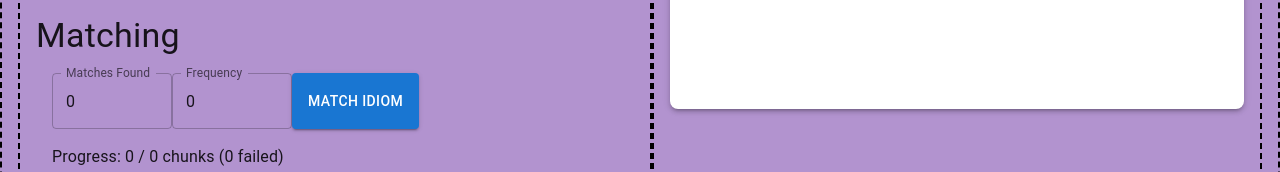
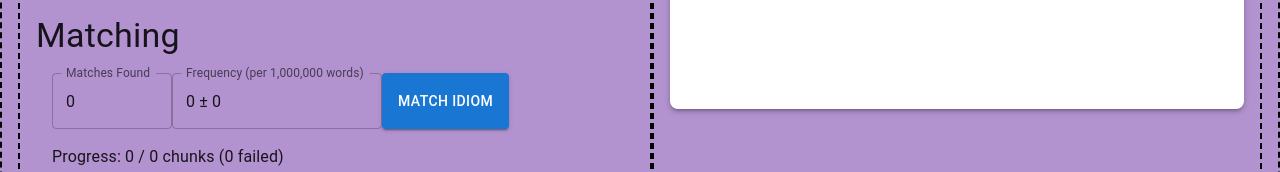
Before and after one commit to evanshaped/portfolio_frontend, a React (Vite) app: page / in a window 1280 px wide. Shown: the part 589-761 px from the top of the page. Built offline with nearby package versions, Linux system fonts and the light colour scheme; no server answers.

Commit message:
Improve formatting of frequency info from search status

```diff
--- a/src/pages/search_page/ChartPage.jsx
+++ b/src/pages/search_page/ChartPage.jsx
@@ -8,7 +8,7 @@ import CustomPatternField from "./CustomPatternField";
 import MatchList from "./MatchList";
 import ChartContainer from "./ProgressiveChart/ChartContainer";
 import MatchInfo from "./MatchInfo";
-import { defaultMatchInfo, defaultSearchStatus, formatMatchInfo } from "./SearchPageConstants";
+import { defaultMatchInfo, defaultSearchStatus, errorMatchInfo, formatMatchInfo } from "./SearchPageConstants";
 
 export default function ChartPage() {
     const [corpusSelectValue, setCorpusSelectValue] = useState(null)
@@ -67,7 +67,7 @@ export default function ChartPage() {
         }).catch((error) => {
             console.error(error)
             setSearchId("")
-            setMatchInfo({'total_matches': 'error', 'frequency': 'error'})
+            setMatchInfo(errorMatchInfo)
         })
     }
 
--- a/src/pages/search_page/MatchInfo.jsx
+++ b/src/pages/search_page/MatchInfo.jsx
@@ -1,4 +1,5 @@
 import { Box, TextField, Button } from "@mui/material";
+import { frequencyScalingFactor } from "./SearchPageConstants";
 
 
 export default function MatchInfo({ matchInfo, handleSearchPatternInCorpus, isPolling, isCustomIdiom }) {
@@ -15,13 +16,15 @@ export default function MatchInfo({ matchInfo, handleSearchPatternInCorpus, isPo
                 label="Matches Found"
                 value={matchInfo.total_matches}
                 slotProps={{ input: { readOnly: true, }, }}
-                sx={{ 'maxWidth': 120, }} />
+                sx={{ 'maxWidth': 120, }}
+            />
             <TextField
                 id="frequency"
-                label="Frequency"
-                value={matchInfo.frequency}
+                label={`Frequency (per ${frequencyScalingFactor.toLocaleString('en-US')} words)`}
+                value={`${matchInfo.frequency} ± ${matchInfo.frequency_sigma}`}
                 slotProps={{ input: { readOnly: true, }, }}
-                sx={{ 'maxWidth': 120, }} />
+                sx={{ 'maxWidth': 210, }}
+            />
             <Button
                 variant="contained"
                 onClick={handleSearchPatternInCorpus}
--- a/src/pages/search_page/ProgressiveChart/ProgressiveBarChart.jsx
+++ b/src/pages/search_page/ProgressiveChart/ProgressiveBarChart.jsx
@@ -10,6 +10,7 @@ import {
 } from 'chart.js';
 import { Bar } from 'react-chartjs-2';
 import { Box, CircularProgress } from '@mui/material';
+import { frequencyScalingFactor } from '../SearchPageConstants';
 
 ChartJS.register(
     CategoryScale,
@@ -60,7 +61,7 @@ export default function ProgressiveBarChart({
                 beginAtZero: true,
                 title: {
                     display: true,
-                    text: 'Frequency (per 10,000 words)'
+                    text: `Frequency (per ${frequencyScalingFactor.toLocaleString('en-US')} words)`
                 },
                 grid: {
                     color: 'rgba(0, 0, 0, 0.1)',
--- a/src/pages/search_page/SearchPage.jsx
+++ b/src/pages/search_page/SearchPage.jsx
@@ -7,7 +7,7 @@ import CustomPatternField from "./CustomPatternField";
 import MatchList from "./MatchList";
 import IdiomSelect from "./IdiomSelect";
 import MatchInfo from "./MatchInfo";
-import { defaultMatchInfo, defaultSearchStatus, formatMatchInfo } from "./SearchPageConstants";
+import { defaultMatchInfo, defaultSearchStatus, errorMatchInfo, formatMatchInfo } from "./SearchPageConstants";
 
 export default function SearchPage() {
     const [corpusSelectValue, setCorpusSelectValue] = useState(null)
@@ -66,7 +66,7 @@ export default function SearchPage() {
         }).catch((error) => {
             console.error(error)
             setSearchId("")
-            setMatchInfo({'total_matches': 'error', 'frequency': 'error'})
+            setMatchInfo(errorMatchInfo)
         })
     }
 
--- a/src/pages/search_page/SearchPageConstants.jsx
+++ b/src/pages/search_page/SearchPageConstants.jsx
@@ -1,3 +1,5 @@
+export const frequencyScalingFactor = 1000000
+
 export const defaultSearchStatus = {
     'is_completed': false,
     'total_chunks': "0",
@@ -9,12 +11,21 @@ export const defaultSearchStatus = {
 
 export const defaultMatchInfo = {
     'total_matches': 0,
-    'frequency': 0.0000,
+    'frequency': 0.00,
+    'frequency_sigma': 0.00,
+}
+
+export const errorMatchInfo = {
+    'total_matches': 'error',
+    'frequency': 'error',
+    'frequency_sigma': 'error',
 }
 
 export const formatMatchInfo = (searchStatus) => {
-    return {
+    const newMatchInfo = {
         'total_matches': searchStatus.total_matches || 0,
-        'frequency': searchStatus.frequency || 0.0000,
+        'frequency': (searchStatus.p_hat * frequencyScalingFactor).toFixed(2) || 0.00,
+        'frequency_sigma': (searchStatus.p_hat_sigma * frequencyScalingFactor).toFixed(2) || 0.00,
     }
+    return newMatchInfo
 }
```
